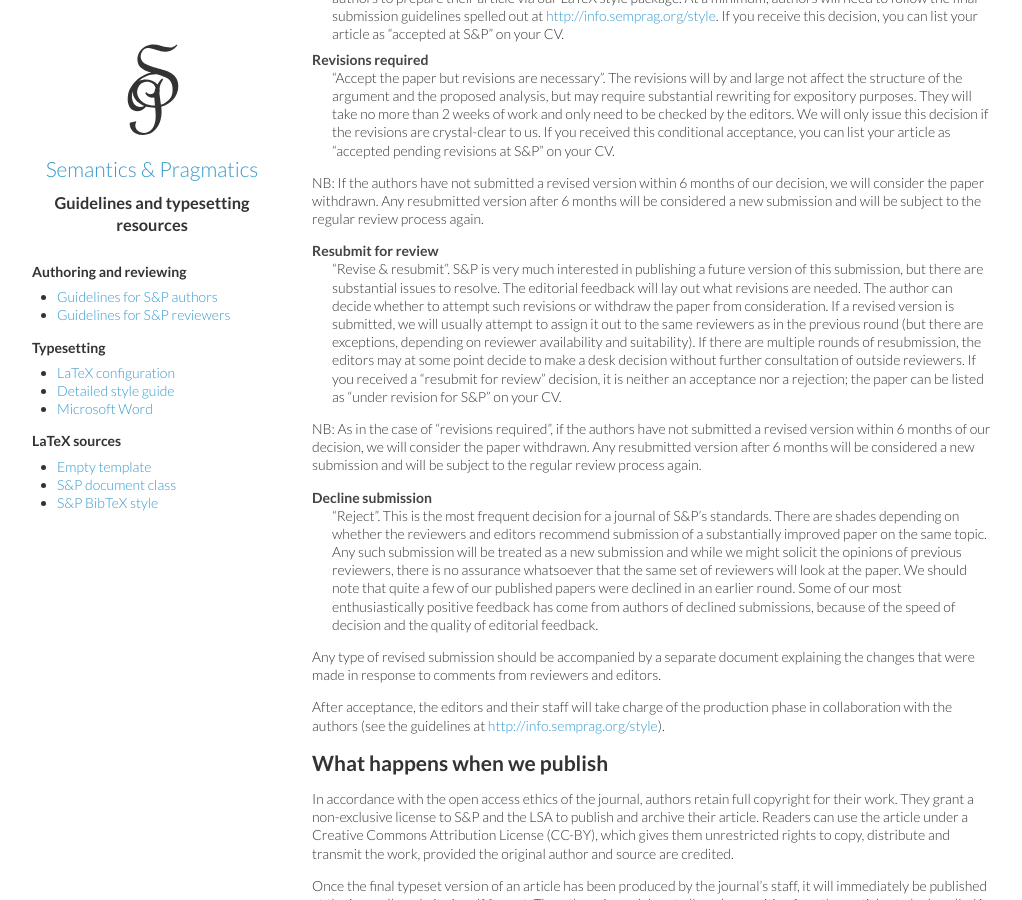
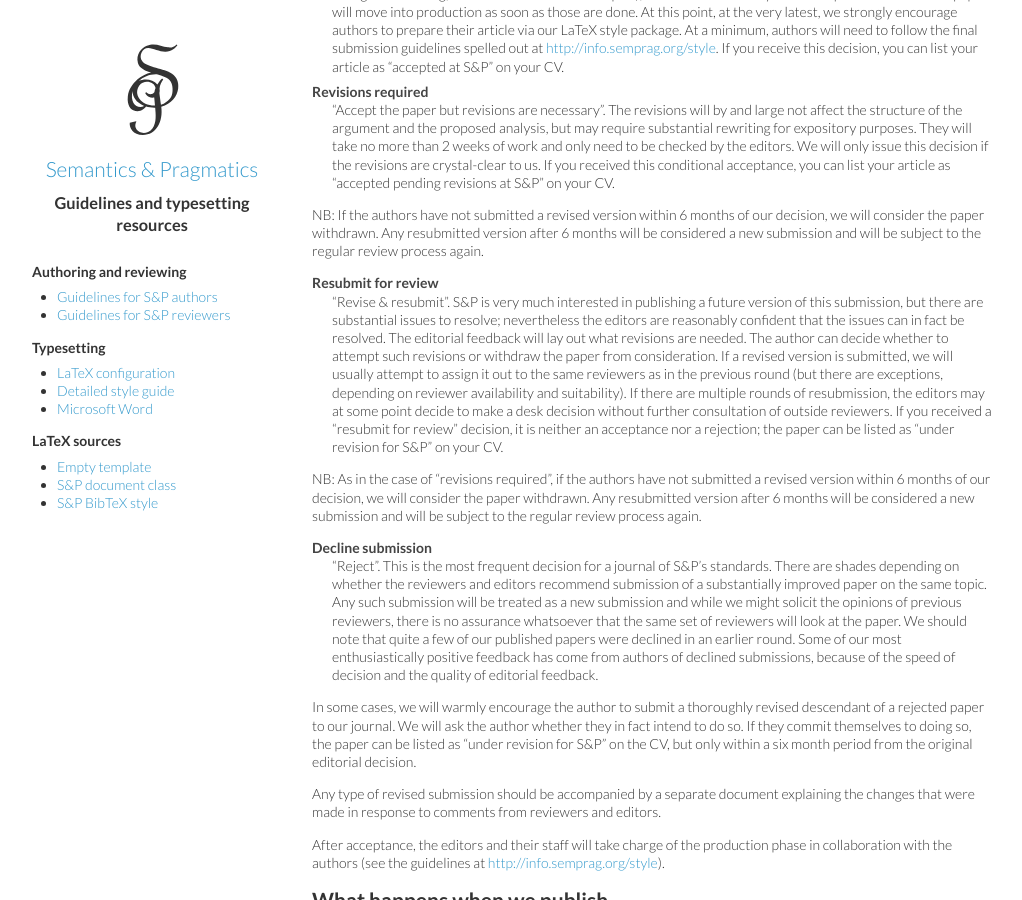
Before and after one commit to semprag/semprag.github.io, a Jekyll site: the page built from author.md, in a window 1280 px wide and 900 px high, scrolled down 4465 px. Shown: the whole window, without its empty margins (8-1030 px from the left). Built offline with Jekyll 4.4.1, drawn with Linux system fonts in a browser that asks for light colours; some of the changed text lies outside the part shown.

Commit message:
Further clarifications

```diff
--- a/author.md
+++ b/author.md
@@ -108,6 +108,8 @@
 
 When an article is submitted to S&P, we strongly encourage authors to also deposit their manuscript to the Semantics Archive (<http://semanticsarchive.net>) so as to allow the research community to read the pre-publication version and to give feedback on the work to the author.[^2] In the future, we will look into further ways of facilitating this kind of early feedback from the community.
 
+When you have submitted your paper to S&P, you can list it on your CV as "submitted to S&P".
+
 ## Peer review
 
 S&P has submission and rejection rates comparable with the other top journals in our field. The editors act as a first stage filter on papers, normally within a week of receipt. If a paper is determined to be of potential relevance, it is sent to at least two reviewers drawn from our Editorial Board. The Editorial Board consists primarily of PhD holding academics active in the subfields of semantics and pragmatics, selected by the editors, and subject to advice from the Advisory Board. The Board is of sufficient size that we will not normally call on the same reviewer more than twice in a year. The review board is public, but we will not reveal the identity of the reviewer of a particular paper except at the direct request of the reviewer.
@@ -127,12 +129,14 @@
 NB: If the authors have not submitted a revised version within 6 months of our decision, we will consider the paper withdrawn. Any resubmitted version after 6 months will be considered a new submission and will be subject to the regular review process again.
 
 Resubmit for review
-:   "Revise & resubmit". S&P is very much interested in publishing a future version of this submission, but there are substantial issues to resolve. The editorial feedback will lay out what revisions are needed. The author can decide whether to attempt such revisions or withdraw the paper from consideration. If a revised version is submitted, we will usually attempt to assign it out to the same reviewers as in the previous round (but there are exceptions, depending on reviewer availability and suitability). If there are multiple rounds of resubmission, the editors may at some point decide to make a desk decision without further consultation of outside reviewers. If you received a "resubmit for review" decision, it is neither an acceptance nor a rejection; the paper can be listed as "under revision for S&P" on your CV.
+:   "Revise & resubmit". S&P is very much interested in publishing a future version of this submission, but there are substantial issues to resolve; nevertheless the editors are reasonably confident that the issues can in fact be resolved. The editorial feedback will lay out what revisions are needed. The author can decide whether to attempt such revisions or withdraw the paper from consideration. If a revised version is submitted, we will usually attempt to assign it out to the same reviewers as in the previous round (but there are exceptions, depending on reviewer availability and suitability). If there are multiple rounds of resubmission, the editors may at some point decide to make a desk decision without further consultation of outside reviewers. If you received a "resubmit for review" decision, it is neither an acceptance nor a rejection; the paper can be listed as "under revision for S&P" on your CV.
 
 NB: As in the case of "revisions required", if the authors have not submitted a revised version within 6 months of our decision, we will consider the paper withdrawn. Any resubmitted version after 6 months will be considered a new submission and will be subject to the regular review process again.
 
 Decline submission
 :   "Reject". This is the most frequent decision for a journal of S&P's standards. There are shades depending on whether the reviewers and editors recommend submission of a substantially improved paper on the same topic. Any such submission will be treated as a new submission and while we might solicit the opinions of previous reviewers, there is no assurance whatsoever that the same set of reviewers will look at the paper. We should note that quite a few of our published papers were declined in an earlier round. Some of our most enthusiastically positive feedback has come from authors of declined submissions, because of the speed of decision and the quality of editorial feedback.
+
+In some cases, we will warmly encourage the author to submit a thoroughly revised descendant of a rejected paper to our journal. We will ask the author whether they in fact intend to do so. If they commit themselves to doing so, the paper can be listed as "under revision for S&P" on the CV, but only within a six month period from the original editorial decision.
 
 Any type of revised submission should be accompanied by a separate document explaining the changes that were made in response to comments from reviewers and editors.
 
```
